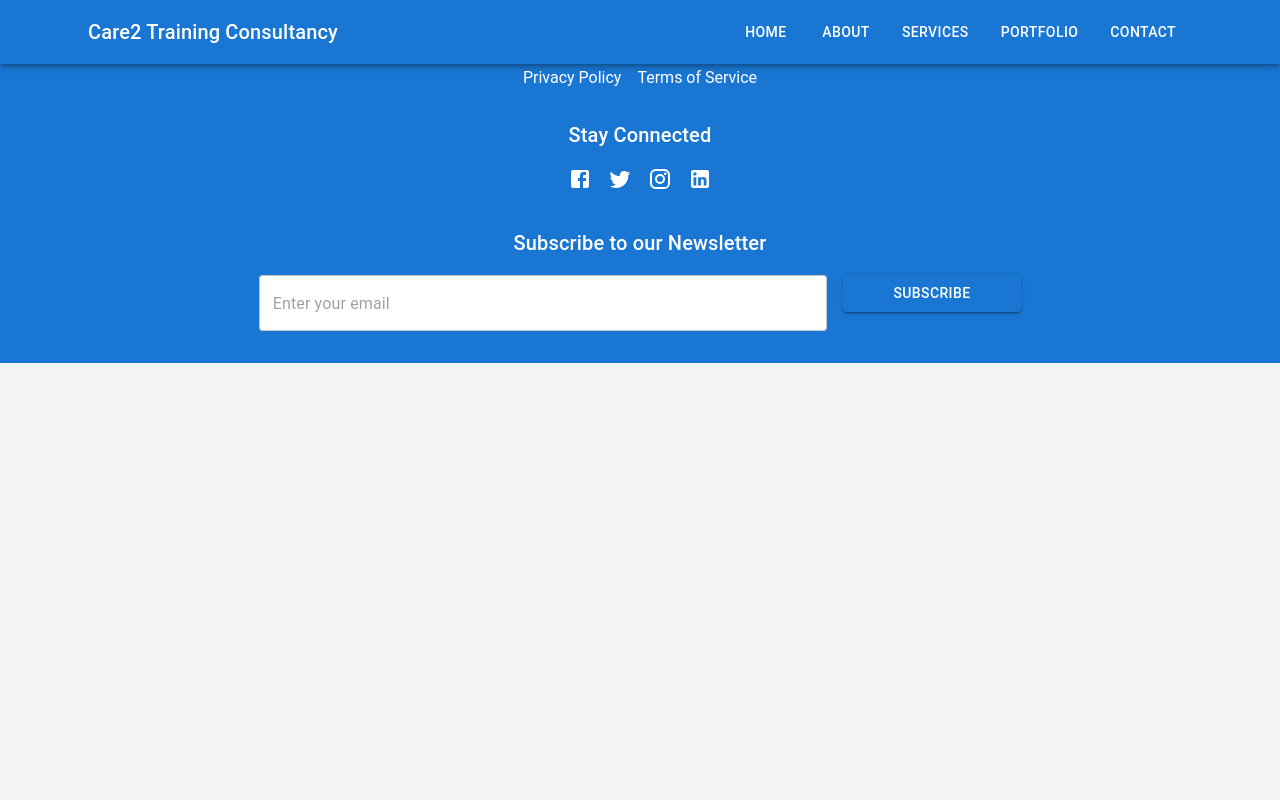
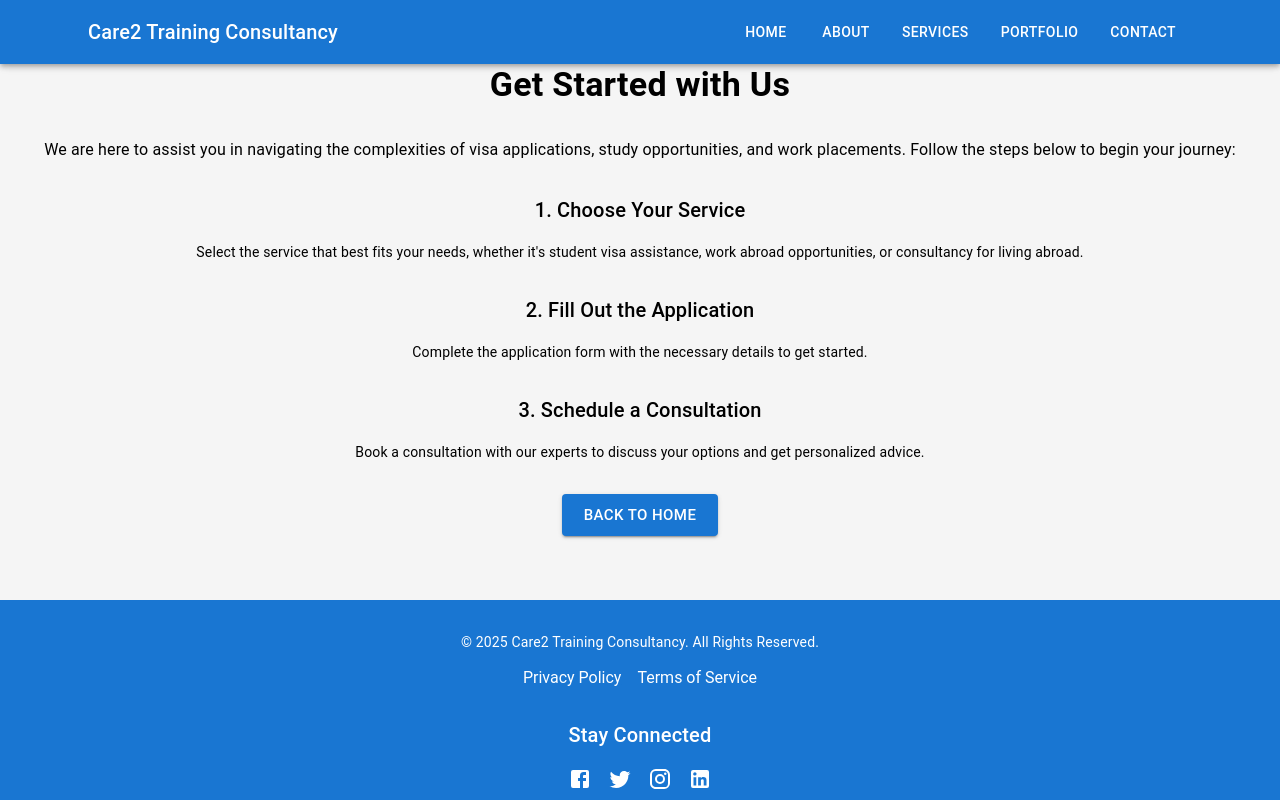
Before and after one commit to Nyamori2024/care2-training-consultancy, a React (Vite) app: page /get-started in a window 1280 px wide. Shown: the top 800 px of the page. Built offline with nearby package versions, Linux system fonts and the light colour scheme.

Commit message:
updated PortfolioSection and ServiceSection components

```diff
--- a/package.json
+++ b/package.json
@@ -17,7 +17,7 @@
     "framer-motion": "^11.16.0",
     "react": "18.2.0",
     "react-dom": "18.2.0",
-    "react-router-dom": "^7.1.1",
+    "react-router-dom": "^6.28.1",
     "react-scroll": "^1.9.0"
   },
   "devDependencies": {
--- a/src/App.jsx
+++ b/src/App.jsx
@@ -1,3 +1,4 @@
+// App.js
 import { BrowserRouter, Routes, Route } from "react-router-dom";
 import FormProvider from "./contexts/FormProvider";
 import Navbar from "./components/Navbar";
@@ -5,6 +6,7 @@ import HomePage from "./components/HomePage"; // Import the new HomePage compone
 import AboutUsSection from "./components/AboutUsSection";
 import ServicesSection from "./components/ServicesSection";
 import ServiceDetail from "./components/ServiceDetail"; // Import the ServiceDetail component
+import GetStarted from "./components/GetStarted"; // Import the GetStarted component
 import PortfolioSection from "./components/PortfolioSection"; // Ensure this file exists
 import ContactFormSection from "./components/ContactFormSection";
 import FooterSection from "./components/FooterSection";
@@ -19,6 +21,7 @@ const App = () => {
           <Route path="/about" element={<AboutUsSection />} />
           <Route path="/services" element={<ServicesSection />} />
           <Route path="/service/:serviceId" element={<ServiceDetail />} /> {/* Route for service details */}
+          <Route path="/get-started" element={<GetStarted />} /> {/* Route for GetStarted */}
           <Route path="/portfolio" element={<PortfolioSection />} />
           <Route path="/contact" element={<ContactFormSection />} />
         </Routes>
--- /dev/null
+++ b/src/components/GetStarted.jsx
@@ -0,0 +1,53 @@
+// GetStarted.jsx
+
+import { Box, Typography, Button } from "@mui/material";
+import { Link } from "react-router-dom"; // Import Link for navigation
+
+const GetStarted = () => {
+  return (
+    <Box
+      component="section"
+      sx={{
+        py: 8,
+        textAlign: "center",
+        backgroundColor: "#f5f5f5",
+      }}
+    >
+      <Typography variant="h4" sx={{ mb: 4, fontWeight: "bold" }}>
+        Get Started with Us
+      </Typography>
+      <Typography variant="body1" sx={{ mb: 4 }}>
+        We are here to assist you in navigating the complexities of visa applications, study opportunities, and work placements. Follow the steps below to begin your journey:
+      </Typography>
+      <Typography variant="h6" sx={{ mb: 2 }}>
+        1. Choose Your Service
+      </Typography>
+      <Typography variant="body2" sx={{ mb: 4 }}>
+        Select the service that best fits your needs, whether it's student visa assistance, work abroad opportunities, or consultancy for living abroad.
+      </Typography>
+      <Typography variant="h6" sx={{ mb: 2 }}>
+        2. Fill Out the Application
+      </Typography>
+      <Typography variant="body2" sx={{ mb: 4 }}>
+        Complete the application form with the necessary details to get started.
+      </Typography>
+      <Typography variant="h6" sx={{ mb: 2 }}>
+        3. Schedule a Consultation
+      </Typography>
+      <Typography variant="body2" sx={{ mb: 4 }}>
+        Book a consultation with our experts to discuss your options and get personalized advice.
+      </Typography>
+      <Button
+        variant="contained"
+        color="primary"
+        size="large"
+        component={Link} // Use Link to navigate back
+        to="/" // Navigate back to the HeroSection or HomePage
+      >
+        Back to Home
+      </Button>
+    </Box>
+  );
+};
+
+export default GetStarted;
--- a/src/components/HeroSection.jsx
+++ b/src/components/HeroSection.jsx
@@ -1,6 +1,7 @@
-
+// HeroSection.jsx
 import { Box, Typography, Button } from "@mui/material";
 import { motion } from "framer-motion";
+import { Link } from "react-router-dom"; // Import Link from react-router-dom
 
 const HeroSection = () => {
   return (
@@ -45,6 +46,8 @@ const HeroSection = () => {
           color="primary"
           size="large"
           sx={{ textTransform: "uppercase" }}
+          component={Link} // Use Link to navigate
+          to="/get-started" // Navigate to the GetStarted component
         >
           Get Started
         </Button>
--- a/src/components/ServiceDetail.jsx
+++ b/src/components/ServiceDetail.jsx
@@ -1,3 +1,4 @@
+// ServiceDetail.jsx
 
 import { useParams } from 'react-router-dom';
 import { Typography, Container } from "@mui/material";
@@ -18,8 +19,12 @@ const serviceDetails = [
 ];
 
 const ServiceDetail = () => {
-  const { serviceId } = useParams();
-  const service = serviceDetails[serviceId];
+  const { serviceId } = useParams(); // Get the serviceId from the URL
+  const service = serviceDetails[serviceId]; // Access the corresponding service details
+
+  if (!service) {
+    return <Typography variant="h6">Service not found.</Typography>; // Handle case where serviceId is invalid
+  }
 
   return (
     <Container>
--- a/src/components/ServicesSection.jsx
+++ b/src/components/ServicesSection.jsx
@@ -43,8 +43,8 @@ const ServicesSection = () => {
                   <Button
                     variant="contained"
                     size="small"
-                    component={Link} // Use Link to navigate
-                    to={`/service/${index}`} // Navigate to the service detail page
+                    component={Link}  // Use Link to navigate
+                    to={`/service/${index}`}  // Navigate to the service detail page
                   >
                     Learn More
                   </Button>
```
Also changed, not shown: 1 other file (tests, documents, lock files or other folders).
